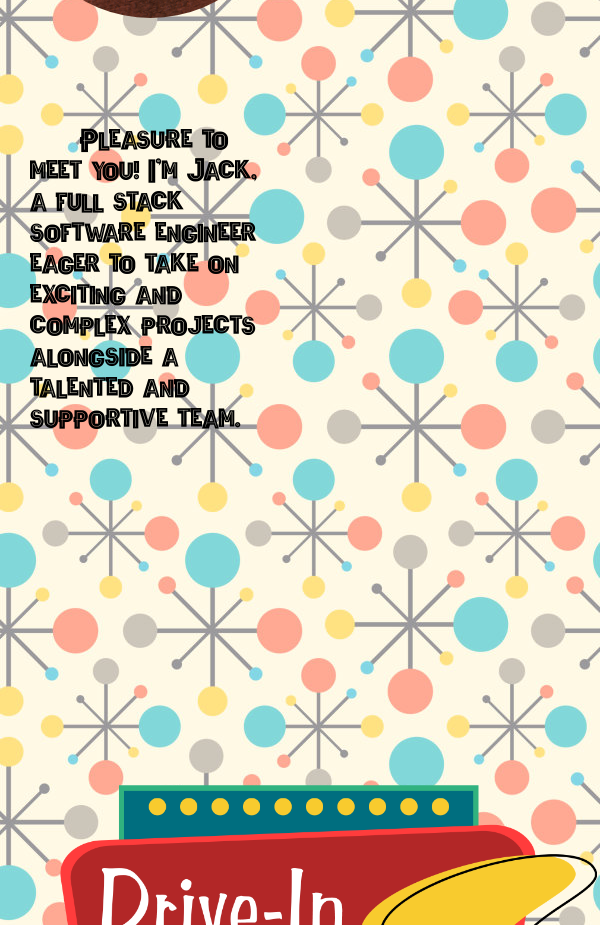
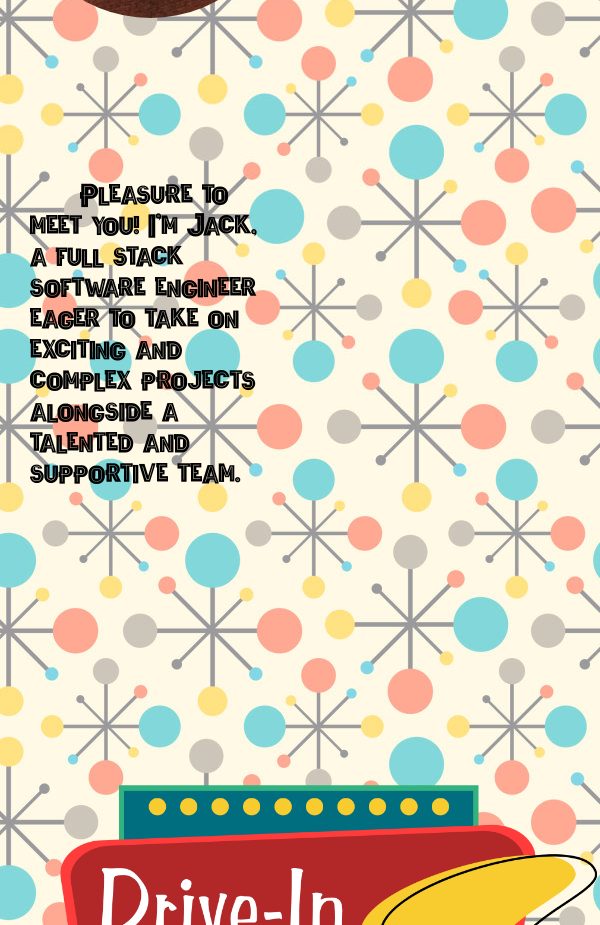
Before and after one commit to JackPadalino/Portfolio-Site, a React (Vite) app: page / in a window 600 px wide. Shown: the part 1420-2345 px from the top of the page. Built offline with nearby package versions, Linux system fonts and the light colour scheme.

Commit message:
removed slide animations from mobile portait view

```diff
--- a/src/components/About/About.css
+++ b/src/components/About/About.css
@@ -59,12 +59,12 @@
   }
 
   .about_me-left-start {
-    transform: translateX(-100px);
+    transform: translateX(100px);
     opacity: 0;
   }
 
   .about_me-right-start {
-    transform: translateX(100px);
+    transform: translateX(-100px);
     opacity: 0;
   }
 
@@ -116,12 +116,12 @@
   }
 
   .about_me-left-start {
-    transform: translateX(-50px);
+    transform: translateX(100px);
     opacity: 0;
   }
 
   .about_me-right-start {
-    transform: translateX(50px);
+    transform: translateX(-100px);
     opacity: 0;
   }
 
@@ -161,23 +161,23 @@
   }
 
   .about_me-left-start {
-    transform: translateX(-50px);
+    /* transform: translateX(100px); */
     opacity: 0;
   }
 
   .about_me-right-start {
-    transform: translateX(50px);
+    /* transform: translateX(-100px); */
     opacity: 0;
   }
 
   .about_me-left {
-    transform: translateX(0px);
+    /* transform: translateX(0px); */
     opacity: 1;
   }
 
   /* Slide the panel to the right out of the container */
   .about_me-right {
-    transform: translateX(0px);
+    /* transform: translateX(0px); */
     opacity: 1;
   }
 }
--- a/src/components/About/About.tsx
+++ b/src/components/About/About.tsx
@@ -44,20 +44,18 @@ const About = () => {
         />
       </div>
       <div id="aboutRightContainer">
-        <div
-          id="profileContainer"
+        <p
+          id="aboutMe"
           className={
             aboutMe
               ? "about_me about_me-right"
               : "about_me about_me-right-start"
           }
         >
-          <p id="aboutMe">
-            Pleasure to meet you! I'm Jack, a full stack software engineer eager
-            to take on exciting and complex projects alongside a talented and
-            supportive team.
-          </p>
-        </div>
+          Pleasure to meet you! I'm Jack, a full stack software engineer eager
+          to take on exciting and complex projects alongside a talented and
+          supportive team.
+        </p>
       </div>
     </div>
   );
```
